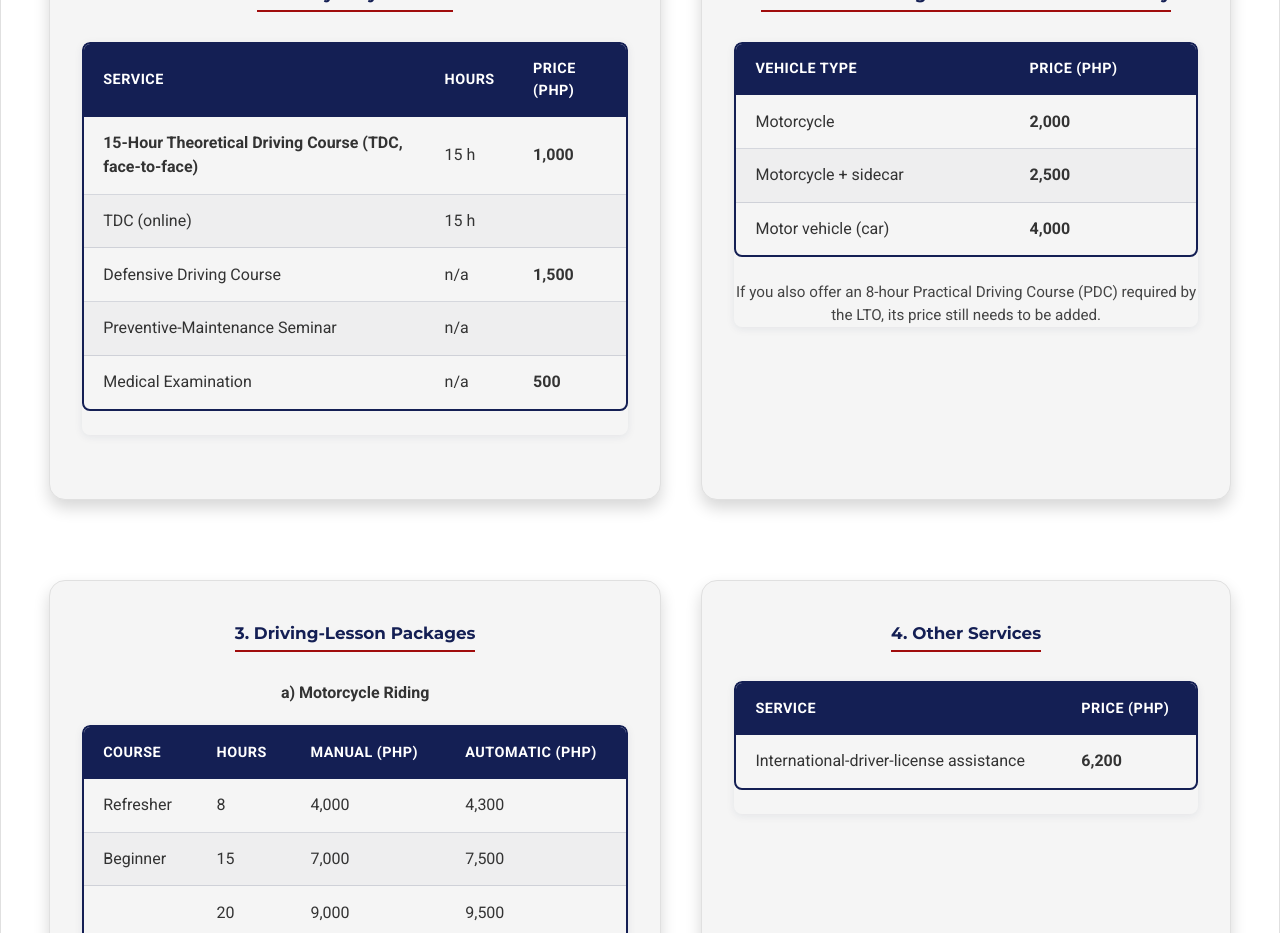
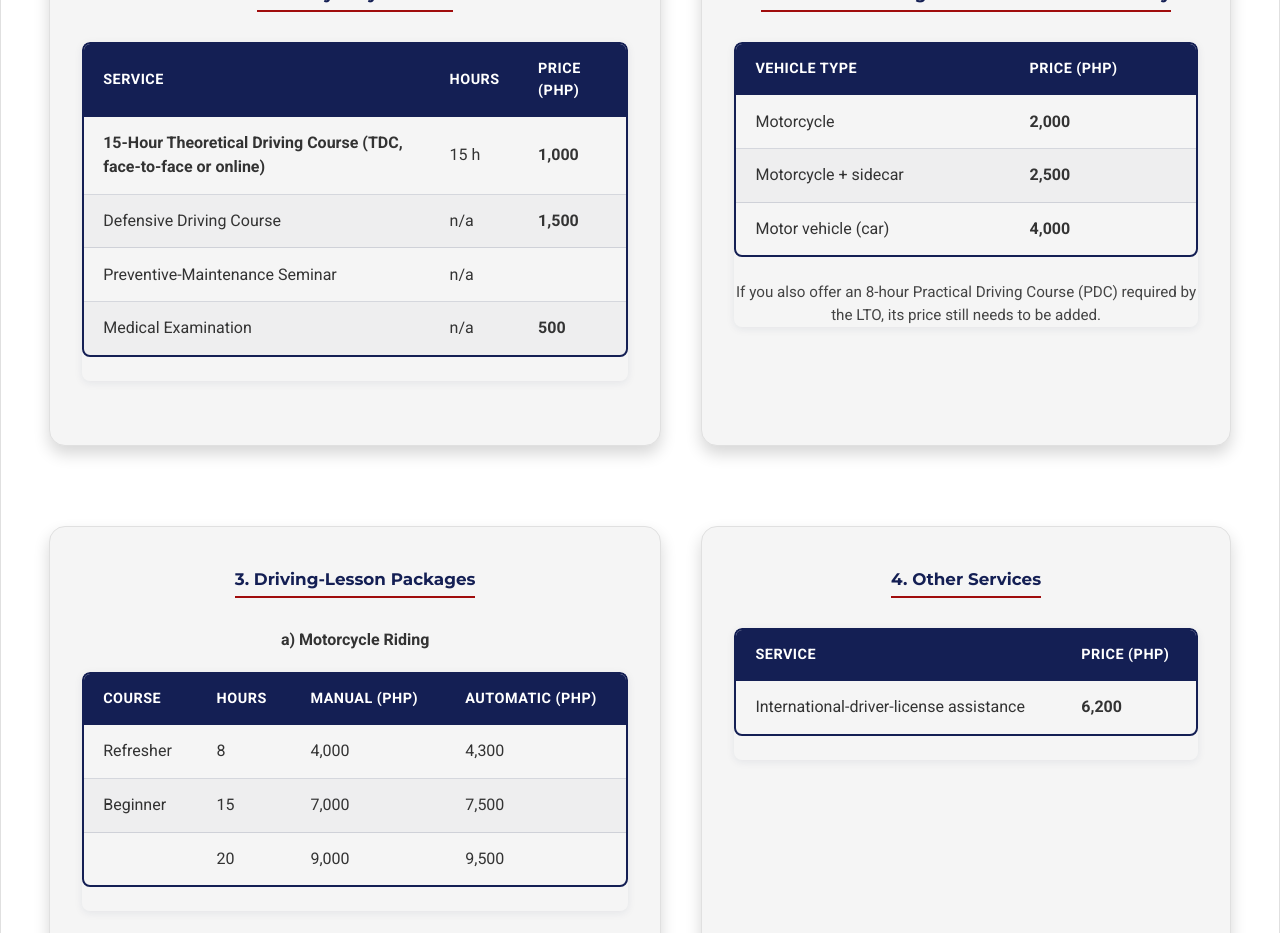
Before and after one commit to Western-Visayas-Driving-Institute/wvdi-ph, a React (Vite) app: page / in a window 1280 px wide. Shown: the part 3920-4853 px from the top of the page. Built offline with nearby package versions, Linux system fonts and the light colour scheme; no server answers.

Commit message:
Merge face-to-face and online TDC options into a single line

```diff
--- a/src/components/courses/PackagesSection.jsx
+++ b/src/components/courses/PackagesSection.jsx
@@ -45,8 +45,7 @@ export default function PackagesSection() {
                 </tr>
               </thead>
               <tbody>
-                <tr><td><b>15-Hour Theoretical Driving Course (TDC, face-to-face)</b></td><td>15 h</td><td><b>1,000</b></td></tr>
-                <tr><td>TDC (online)</td><td>15 h</td><td></td></tr>
+                <tr><td><b>15-Hour Theoretical Driving Course (TDC, face-to-face or online)</b></td><td>15 h</td><td><b>1,000</b></td></tr>
                 <tr><td>Defensive Driving Course</td><td>n/a</td><td><b>1,500</b></td></tr>
                 <tr><td>Preventive-Maintenance Seminar</td><td>n/a</td><td></td></tr>
                 <tr><td>Medical Examination</td><td>n/a</td><td><b>500</b></td></tr>
```
